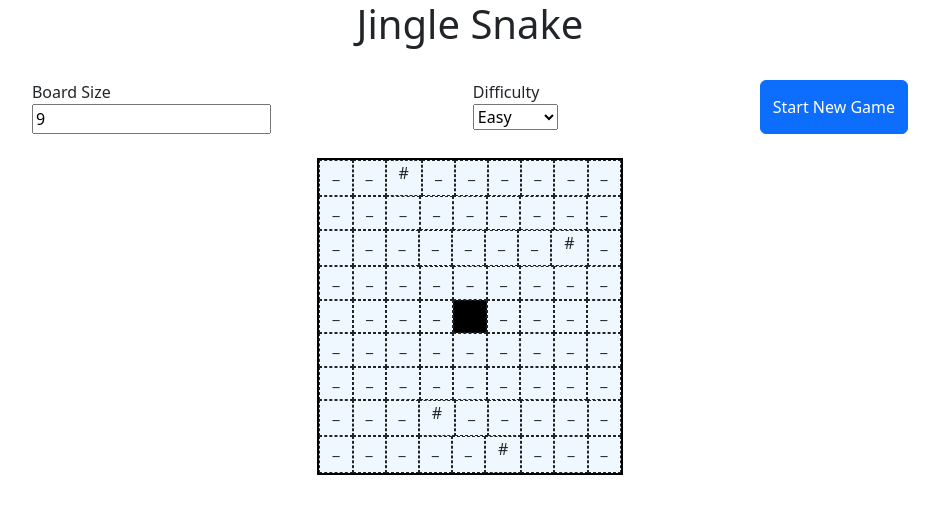
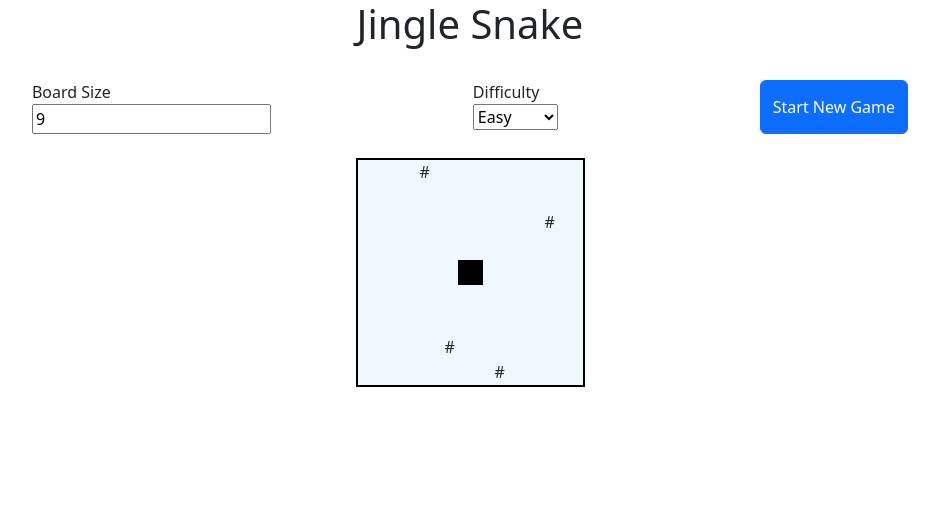
Before and after one commit to gonz1247/jingle_snake, a React (Vite) app: page / in a window 1280 px wide. Shown: the top 514 px of the page, without its empty margins (170-1109 px from the left). Built offline with nearby package versions, Linux system fonts and the light colour scheme.

Commit message:
updated board display to use fixed cell sizes and remove gridlines

```diff
--- a/src/App.css
+++ b/src/App.css
@@ -6,9 +6,9 @@
 }
 
 .cell {
+    width: 25px;
     aspect-ratio: 1;
     background-color: aliceblue;
-    border: 1px dashed;
 }
 
 .cell.snake {
--- a/src/components/BoardDisplay.jsx
+++ b/src/components/BoardDisplay.jsx
@@ -2,7 +2,7 @@ function Cell({ value }) {
   let cellDisplay;
   let cellType;
   if (value === 0) {
-    cellDisplay = "_";
+    cellDisplay = "";
     cellType = "empty";
   } else if (value === 1) {
     cellDisplay = "";
```
